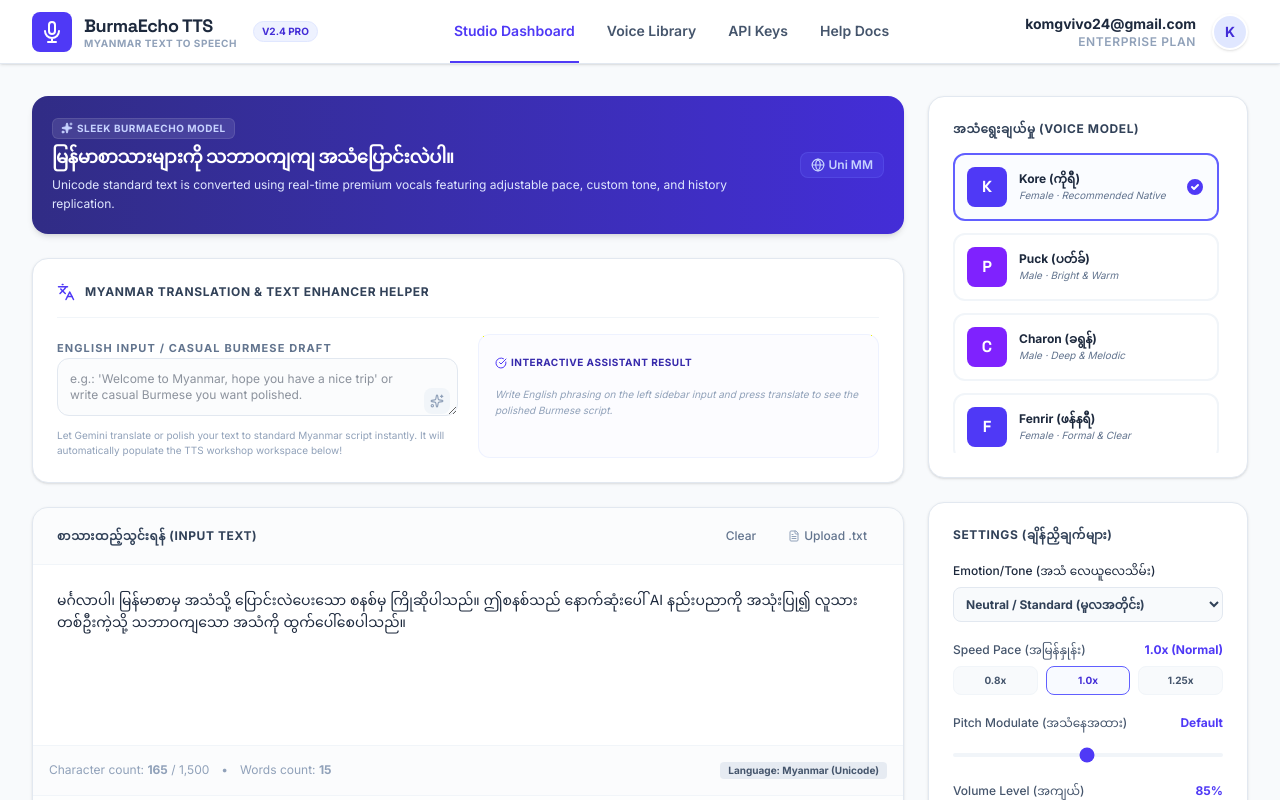
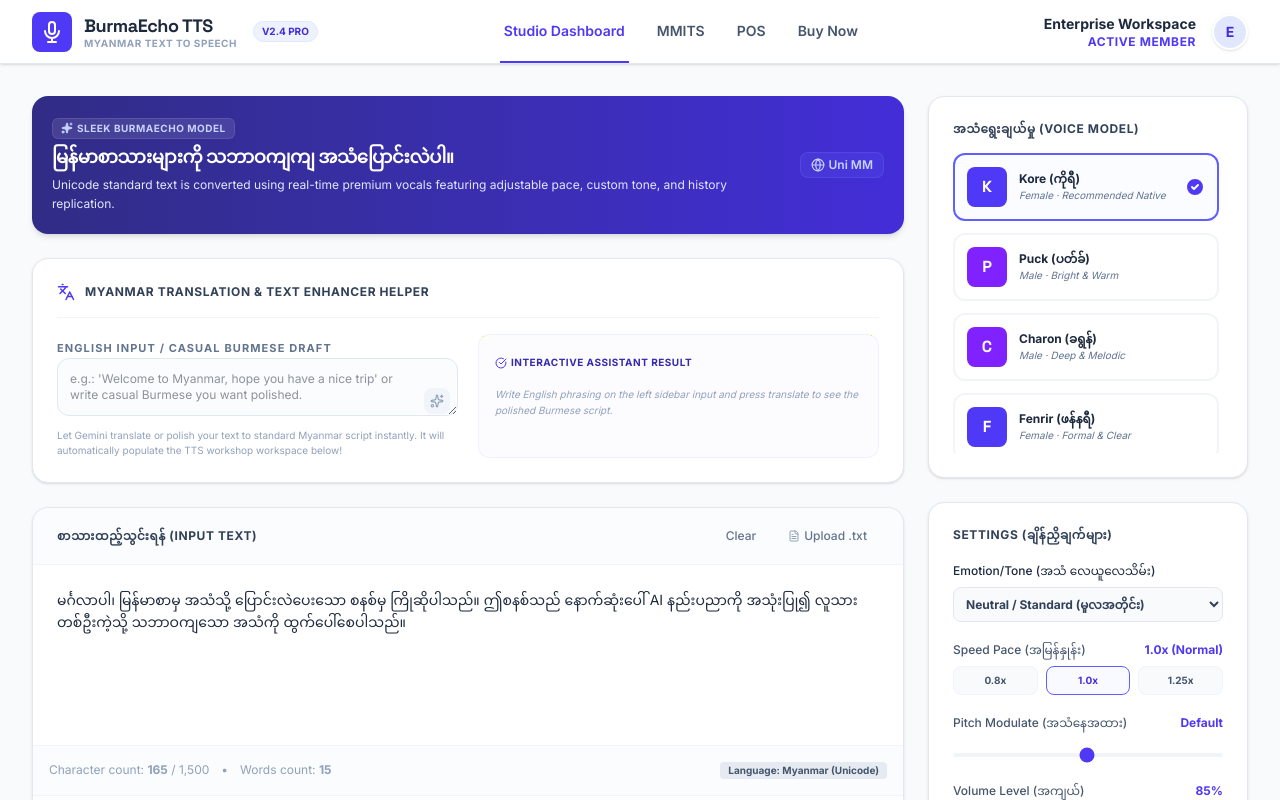
Before and after one commit to kmgvivo24/Myanmar-Text-to-Speech, a React (Vite) app: page / in a window 1280 px wide. Shown: the top 800 px of the page. Built offline with nearby package versions, Linux system fonts and the light colour scheme.

Commit message:
Add files via upload

```diff
--- a/src/App.tsx
+++ b/src/App.tsx
@@ -468,18 +468,18 @@
 
         <div className="hidden md:flex gap-6 text-sm font-semibold text-slate-600">
           <a href="#" className="text-indigo-600 border-b-2 border-indigo-600 py-5 px-1">Studio Dashboard</a>
-          <a href="#" className="hover:text-indigo-600 transition py-5 px-1">Voice Library</a>
-          <a href="#" className="hover:text-indigo-600 transition py-5 px-1">API Keys</a>
-          <a href="#" className="hover:text-indigo-600 transition py-5 px-1">Help Docs</a>
+          <a href="https://www.mmitsg.com" target="_blank" rel="noopener noreferrer" className="hover:text-indigo-600 transition py-5 px-1">MMITS</a>
+          <a href="https://pos.mmitsg.com" target="_blank" rel="noopener noreferrer" className="hover:text-indigo-600 transition py-5 px-1">POS</a>
+          <a href="https://shop.mmitsg.org" target="_blank" rel="noopener noreferrer" className="hover:text-indigo-600 transition py-5 px-1">Buy Now</a>
         </div>
 
         <div className="flex items-center gap-4">
           <div className="flex flex-col items-end text-right">
-            <span className="text-xs sm:text-sm font-bold text-slate-800">komgvivo24@gmail.com</span>
-            <span className="text-[10px] sm:text-xs text-slate-400 font-semibold uppercase tracking-wider">Enterprise Plan</span>
+            <span className="text-xs sm:text-sm font-bold text-slate-800">Enterprise Workspace</span>
+            <span className="text-[10px] sm:text-xs text-indigo-600 font-bold uppercase tracking-wider">Active Member</span>
           </div>
           <div className="w-9 h-9 rounded-full bg-indigo-100 border-2 border-white shadow-sm flex items-center justify-center text-indigo-700 font-bold text-sm">
-            K
+            E
           </div>
         </div>
       </nav>
```
